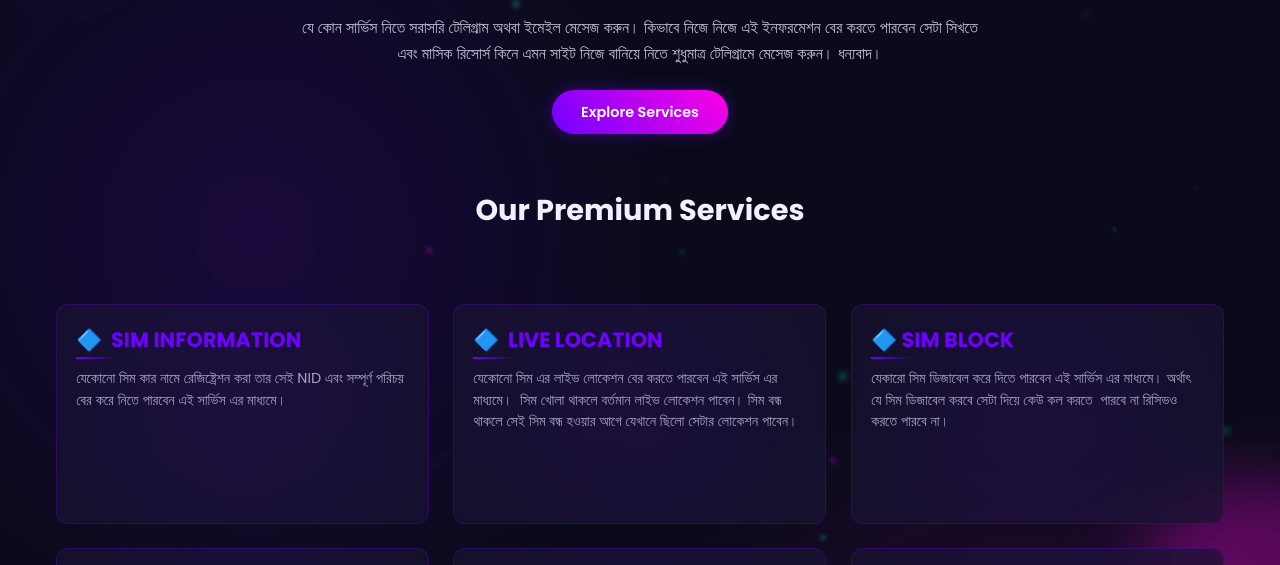
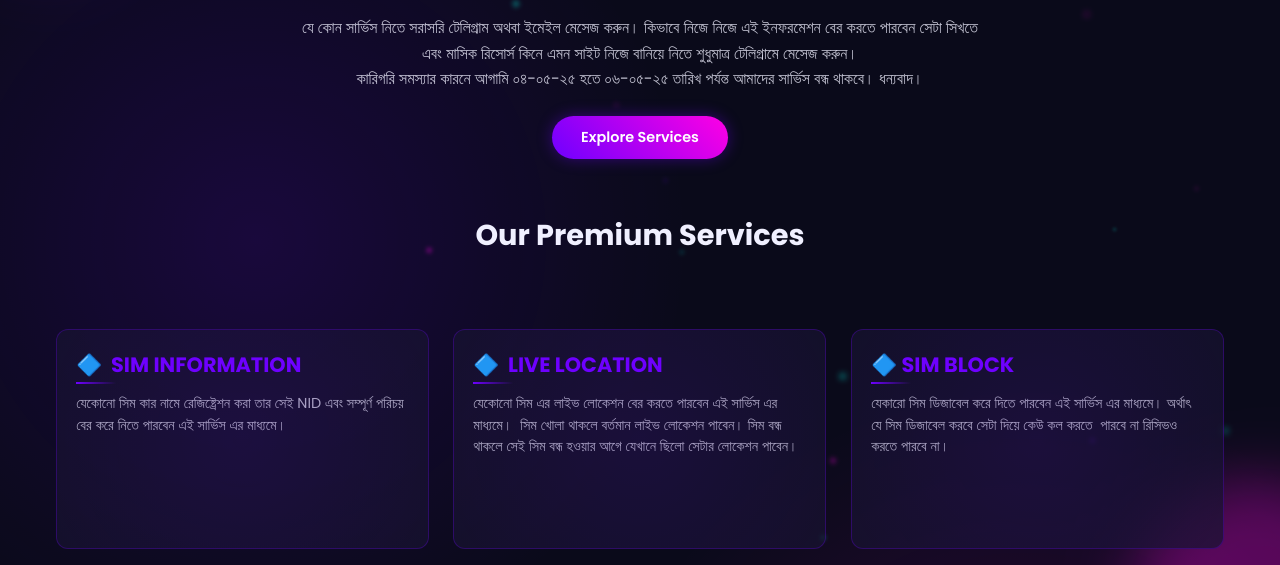
Before and after one commit to elite-softwaer/premium.app, a plain HTML site: page index.html in a window 1280 px wide. Shown: the part 195-760 px from the top of the page. Drawn offline with Linux system fonts and the light colour scheme.

Commit message:
Update index.html

```diff
--- a/index.html
+++ b/index.html
@@ -26,6 +26,11 @@
             <h1>Premium Digital Services</h1>
             <p>যে কোন সার্ভিস নিতে সরাসরি টেলিগ্রাম অথবা ইমেইল মেসেজ করুন।
                 কিভাবে নিজে নিজে এই ইনফরমেশন বের করতে পারবেন সেটা সিখতে এবং মাসিক রিসোর্স কিনে এমন সাইট নিজে বানিয়ে নিতে শুধুমাত্র টেলিগ্রামে মেসেজ করুন।
+
+                <br>
+
+                 কারিগরি সমস্যার কারনে আগামি ০৪-০৫-২৫ হতে ০৬-০৫-২৫  তারিখ পর্যন্ত আমাদের সার্ভিস বন্ধ থাকবে।
+
                 ধন্যবাদ।</p>
             <a href="#services" class="cta-button">Explore Services</a>
         </section>
```
